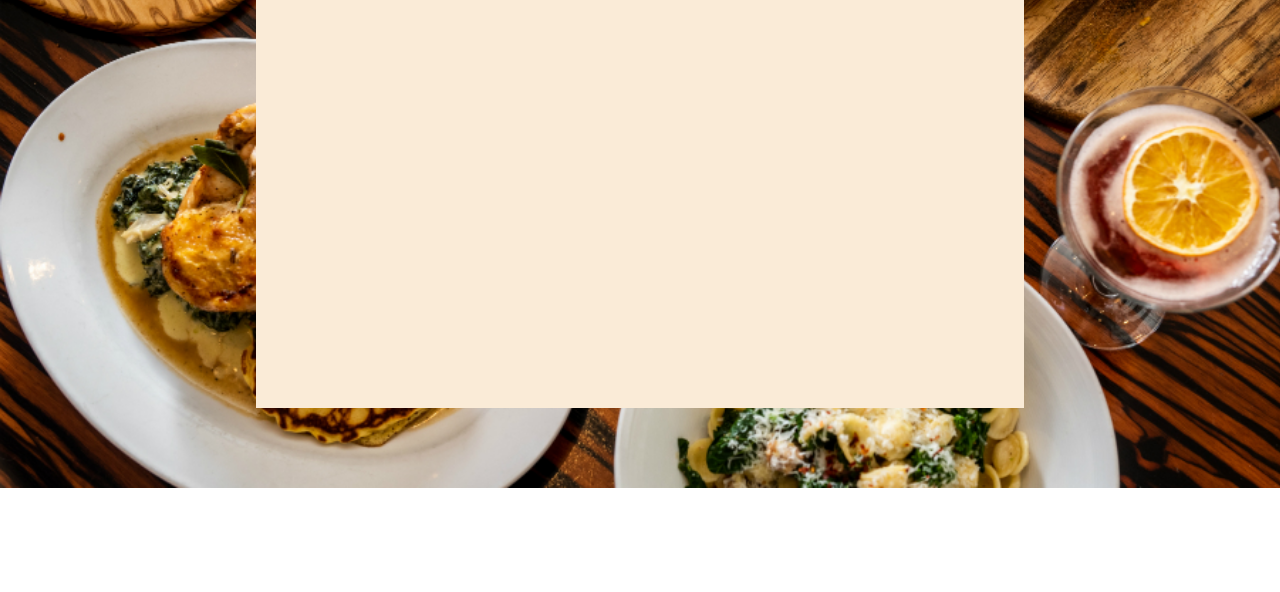
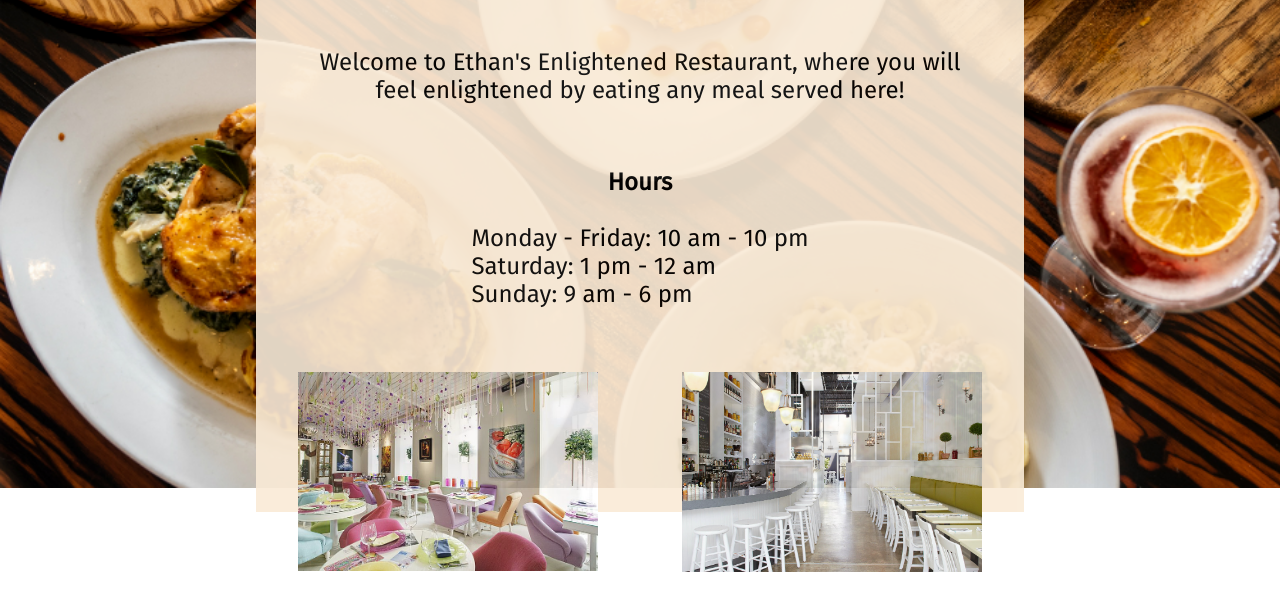
Before and after one commit to eslang50/Restaurant-Page, a website built with webpack: page dist/index.html in a window 1280 px wide. Shown: the part 312-904 px from the top of the page. Before the commit the page ends 800 px from the top, so only its background shows below. Built offline with nearby package versions, Linux system fonts and the light colour scheme.

Commit message:
added home page

```diff
--- a/src/initialPage.js
+++ b/src/initialPage.js
@@ -1,18 +1,48 @@
+import restImg1 from './images/enlighten1.jpg'
+import restImg2 from './images/enlighten2.jpg'
+
 export default function initial() {
   const content = document.getElementById('content')
 
   const container = document.createElement('div');
+  container.classList.add('container')
 
   const header = document.createElement('h1');
   header.classList.add('header')
   header.innerHTML = "Ethan's Enlightened Restaurant"
 
+  const imgContainer = document.createElement('div');
+  imgContainer.classList.add('imgContainer');
+
+  const restaurantImg1 = document.createElement('div');
+  const img1 = new Image();
+  img1.src = restImg1;
+  img1.classList.add('restImg1');
+  restaurantImg1.appendChild(img1)
+
+  const restaurantImg2 = document.createElement('div');
+  const img2 = new Image();
+  img2.src = restImg2;
+  img2.classList.add('restImg1');
+  restaurantImg2.appendChild(img2)
+
+  imgContainer.appendChild(restaurantImg1);
+  imgContainer.appendChild(restaurantImg2);
+
   const description = document.createElement('p');
   description.classList.add('description');
   description.innerHTML = "Welcome to Ethan's Enlightened Restaurant, where you will feel enlightened by eating any meal served here!";
 
+  const hours = document.createElement('div');
+  hours.classList.add('hours');
+
+  hours.innerHTML = "<strong>Hours</strong> <br /> Monday - Friday: 10 am - 10 pm <br /> Saturday: 1 pm - 12 am <br /> Sunday: 9 am - 6 pm";
+
   container.appendChild(header);
   container.appendChild(description);
+  container.appendChild(hours);
+  container.appendChild(imgContainer);
+
 
   content.appendChild(container);
 }
--- a/src/menu.js
+++ b/src/menu.js
@@ -5,8 +5,9 @@ export default function menu() {
   menuHeader.innerHTML = 'Menu';
 
   const menuInfo = document.createElement('p');
+  menuInfo.innerHTML = '$10 - Enlightening Elixer';
 
-  menuInfo.innerHTML = '$10 - Enlightening Elixer'
+
 
   const content = document.getElementById('content');
 
--- a/src/styles.css
+++ b/src/styles.css
@@ -1,3 +1,5 @@
+@import url('https://fonts.googleapis.com/css2?family=Fira+Sans&display=swap');
+
 body {
   margin: 0;
   padding: 0;
@@ -8,15 +10,20 @@ body {
   display: flex;
   justify-content: center;
   align-items: center;
+  font-family: 'Fira Sans', sans-serif;
 }
 
 #content {
   background-color: antiquewhite;
+  margin-top: 10%;
+  height: 90%;
+  width: 60%;
+  opacity: .9;
+  display: flex;
+  flex-direction: column;
+}
 
 
-  height: 80%;
-  width: 60%;
-}
 
 .header {
   margin: 0;
@@ -24,7 +31,7 @@ body {
   justify-content: center;
   color: black;
   font-size: 3em;
-  margin: .5em 0;
+  margin: 0;
 
 }
 
@@ -43,12 +50,41 @@ li {
   font-size: 2em;
 }
 
+li:hover {
+  text-decoration: underline;
+}
+
 .list {
   display: flex;
   justify-content: center;
   gap: 3em;
-  margin: 0;
+  margin: 3em 0;
   padding: 0;
-  padding-top: 1em;
   cursor: pointer;
 }
+
+.hours {
+  display: flex;
+  flex-direction: column;
+  align-items: center;
+  font-size: 1.5em;
+}
+
+.container {
+  display: flex;
+  flex-direction: column;
+  gap: 4em;
+  margin-bottom: 1em;
+}
+
+.restImg1 {
+  width: 300px;
+  height: fit-content;
+}
+
+.imgContainer {
+  display: flex;
+  justify-content: space-around;
+  margin-bottom: 1em;
+  flex-wrap: wrap;
+}
```
Also changed, not shown: dist/5ae7647927b1b4b575dc.jpg (added), dist/91c71d27c657705d91fc.jpg (added), dist/main.js, src/images/enlighten1.jpg (added), src/images/enlighten2.jpg (added).
